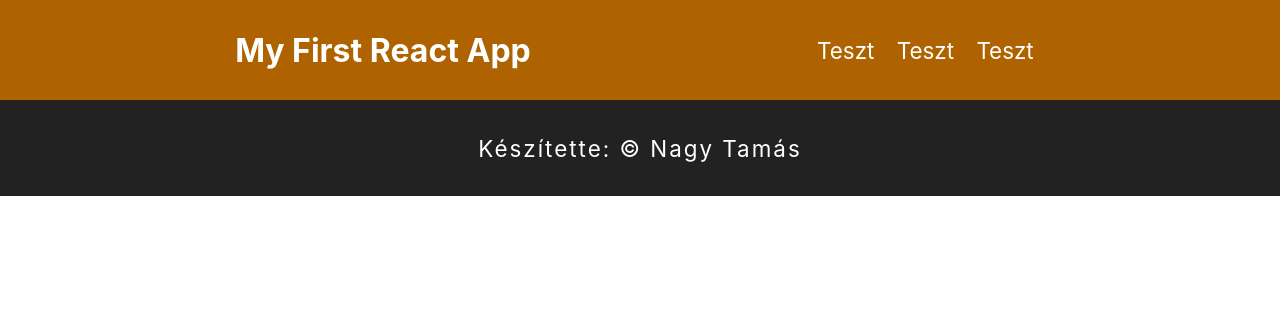
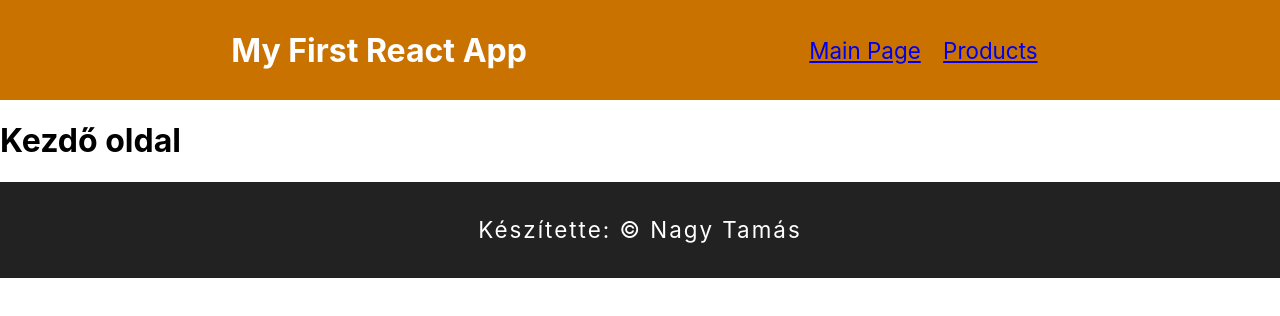
Before and after one commit to nagytommy76/practiceReact, a React (Create React App) app: page / in a window 1280 px wide. Shown: the top 316 px of the page. Built offline with nearby package versions, Linux system fonts and the light colour scheme; the HTML template or start-up script is replaced by a standard one.

Commit message:
learning useEffect, useState

```diff
--- a/src/App.js
+++ b/src/App.js
@@ -1,12 +1,22 @@
+import React, { Suspense } from 'react'
 import Navbar from './components/PageComponents/Navbar.jsx'
 import Footer from './components/PageComponents/Footer'
 
 import {BrowserRouter as Router, Switch, Route} from 'react-router-dom'
 
+const Welcome = React.lazy(() => import('./components/Views/Welcome'))
+const Products = React.lazy(() => import('./components/Views/Products'))
+
 function App() {
   return (
     <Router>
       <Navbar title="My First React App"></Navbar>
+      <Switch>
+        <Suspense fallback={<h1>Loading....</h1>}>
+          <Route path='/' exact component={Welcome}/>
+          <Route path='/products' component={Products}/>
+        </Suspense>
+      </Switch>
       <Footer />
     </Router>
   );
--- a/src/components/PageComponents/Navbar.jsx
+++ b/src/components/PageComponents/Navbar.jsx
@@ -1,22 +1,21 @@
 import React, { Suspense } from 'react'
 import PropTypes from 'prop-types'
-import './Header.scss'
-
-// const BaseButton = React.lazy(() => import('../BaseUtility/BaseButton'))
+import {Link} from 'react-router-dom'
+import './Navbar.scss'
 
 const Navbar = ({title}) => {
     return (
         <nav className='navigation'>
             <h1 className="navigation-title">{title}</h1>
             <ul className='navigation-list'>
-                <li className='navigation-list-item'>Teszt</li>
-                <li className='navigation-list-item'>Teszt</li>
-                <li className='navigation-list-item'>Teszt</li>
+                <Link to='/'>
+                    <li className='navigation-list-item'>Main Page</li>
+                </Link>
+                <Link to='/products'>
+                    <li className='navigation-list-item'>Products</li>
+                </Link>
             </ul>
         </nav>
-        /* <Suspense fallback={<h2>Loading...</h2>}>
-            <BaseButton text='Bejelentkezés' type='primary'></BaseButton>
-        </Suspense> */
     )
 }
 Navbar.propTypes = {
--- a/src/components/PageComponents/Header.scss
+++ b/src/components/PageComponents/Navbar.scss
@@ -4,7 +4,7 @@
     display: flex;
     justify-content: space-evenly;
     align-items: center;
-    background-color: rgb(175, 99, 0);
+    background-color: #c97200;
     color: white;
     &-title{
         margin: 0;
--- /dev/null
+++ b/src/components/Views/Products.jsx
@@ -0,0 +1,35 @@
+import React, {useState, useEffect} from 'react'
+import PropTypes from 'prop-types'
+
+const Products = props => {
+    useEffect(() => {
+        fetchItems()
+    },[])
+
+    const [product, setItems] = useState([])
+
+    const fetchItems = async () => {
+        const data = await fetch('https://jsonplaceholder.typicode.com/posts')
+        const response = await data.json()
+        setItems(response)
+        console.log(response)
+    }
+
+    return (
+        <>
+            <h1>Termékek</h1>
+            {product.map(item => (
+                <section key={item.id} className='card'>
+                    <h1>{item.title}</h1>
+                    <p>{item.body}</p>
+                </section>
+            ))}
+        </>
+    )
+}
+
+Products.propTypes = {
+
+}
+
+export default Products
--- a/src/components/Views/Welcome.jsx
+++ b/src/components/Views/Welcome.jsx
@@ -0,0 +1,9 @@
+const Welcome = () => {
+    return (
+        <>
+            <h1>Kezdő oldal</h1>
+        </>
+    )
+}
+
+export default Welcome
```
